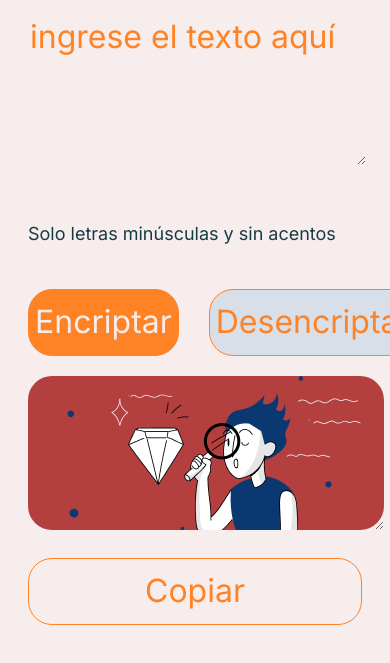
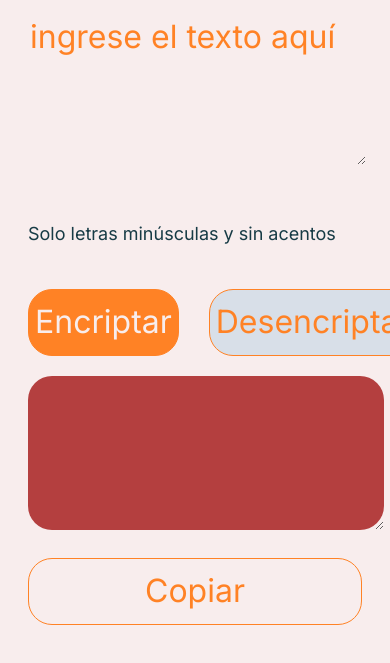
Before and after one commit to saalvarez0121/encriptador-de-texto, a plain HTML site: page index.html in a window 390 px wide. Shown: the part 65-728 px from the top of the page. Drawn offline with Linux system fonts and the light colour scheme.

Commit message:
quitar imagen en version movil

```diff
--- a/style.css
+++ b/style.css
@@ -106,7 +106,8 @@ main {
     }
 
     .mensaje {
-        margin-left: 0; /* Elimina el margen izquierdo en móvil */
+        background-image: none; /* Elimina la imagen de fondo en pantallas pequeñas */
+        margin-left: 0;
         background-position: top center; /* Asegura que la imagen de fondo esté centrada */
     }
 
```
